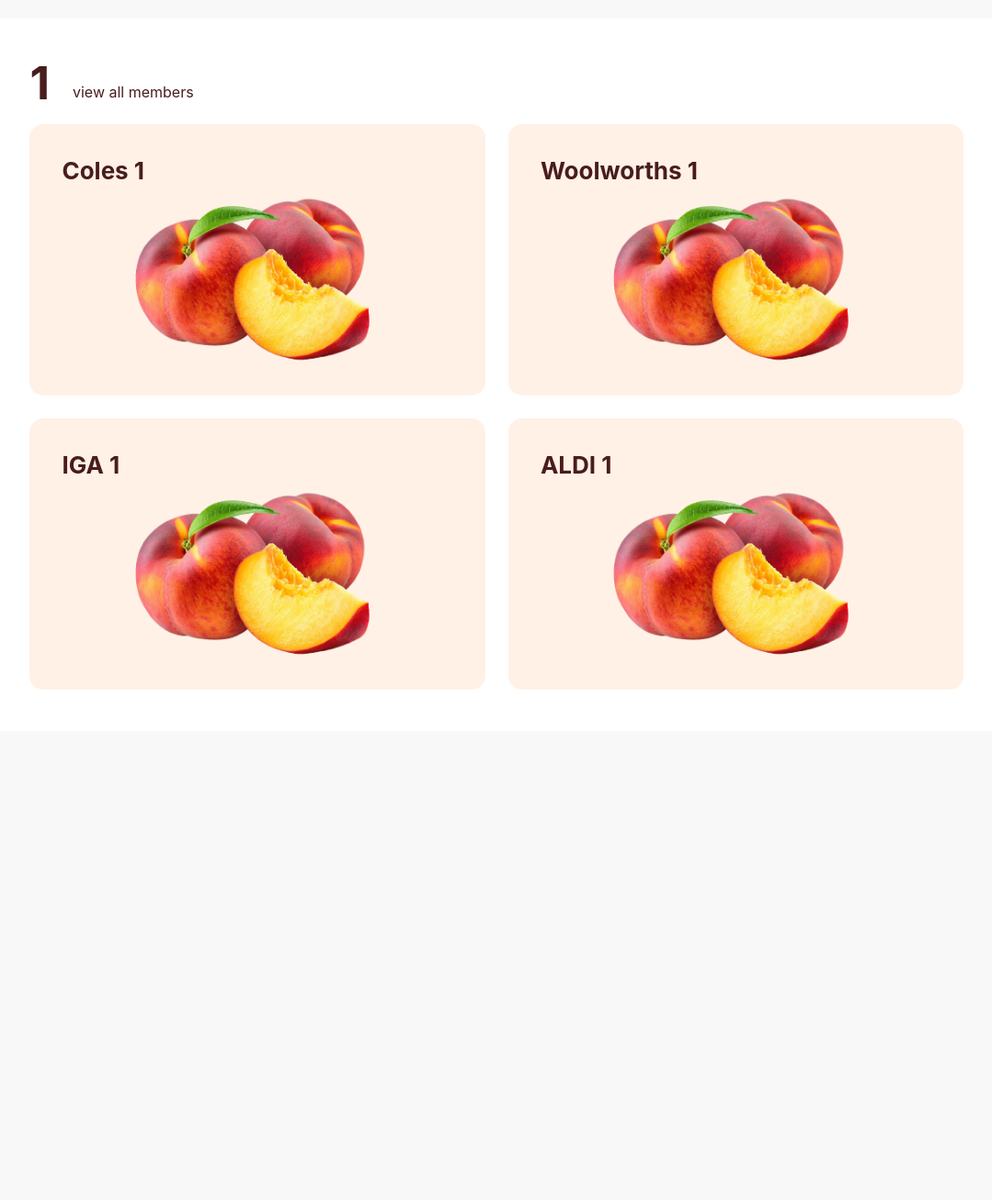
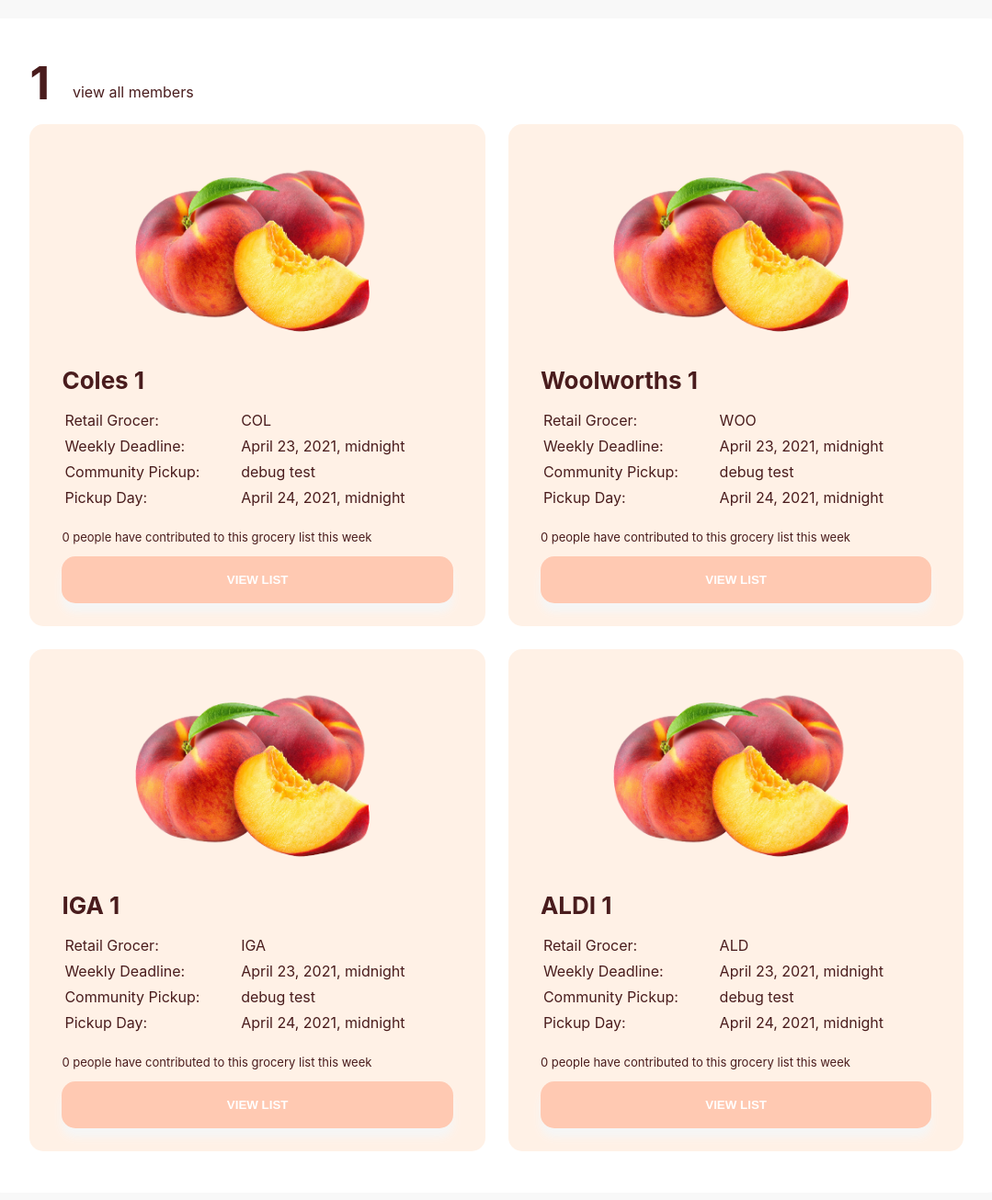
Before and after one commit to sean-tse/codebrew2021, a Django app: page /growocery/postcode/1/ in a window 1280 px wide. Shown: the part 109-1414 px from the top of the page at 92% size, without its empty margins (102-1181 px from the left). Before the commit the page ends 859 px from the top, so only its background shows below. Run offline with Django 3.2, Linux system fonts and the light colour scheme; the visitor is signed in with stand-in values (Sample User, id 1); data comes from the database, SQL or seed files in the repository; data that the repository does not hold is empty.

Commit message:
implement grocery group cards

```diff
--- a/mysite/growocery/models.py
+++ b/mysite/growocery/models.py
@@ -39,6 +39,7 @@ class GroceryChain(models.Model):
         ALDI = 'ALD', _('ALDI')
 
     chain = models.CharField(max_length=3, choices=ChainName.choices)
+    # label = "Coles"
 
 class DeliveryFee(models.Model):
     chain = models.ForeignKey(GroceryChain, on_delete=models.CASCADE)
--- a/mysite/growocery/static/css/postcode.css
+++ b/mysite/growocery/static/css/postcode.css
@@ -50,11 +50,18 @@ body {
     padding-top: 35px;
     padding-bottom: 25px;
 }
-.image-container {
-    width: 100%;
-    background-color: red;
-    justify-content: center;
-}
 img.group-image {
     height: 200px;
+    margin-bottom: 24px;
 }
+table {
+    margin-top: 15px;
+    margin-bottom: 5px;
+}
+th {
+    padding-bottom: 5px;
+}
+button {
+    width: 100%;
+    background-color: #FFC9B2;
+}
--- a/mysite/growocery/static/css/style.css
+++ b/mysite/growocery/static/css/style.css
@@ -89,3 +89,14 @@ nav li a:hover {
     width: 100%;
     text-align: center;
 }
+table {
+    font-weight: normal;
+    align-content: left;
+}
+th {
+    text-align: left;
+    font-weight: 400;
+}
+.small-text {
+    font-size: 13px;
+}
--- a/mysite/growocery/templates/growocery/postcode_home.html
+++ b/mysite/growocery/templates/growocery/postcode_home.html
@@ -19,12 +19,33 @@
     <div id='grocery-groups'>
         {% for group in groups %}
         <div class="container">
-            <h3>{{ group.store.name }}</h3>
             <!-- <h2>{{ group.id }}</h2> -->
             <div class='center'>
                 <img src="{% static 'growocery/images/grocery-stock/peach.png' %}" alt="" class='group-image'>
             </div>
-
+            <h3>{{ group.store.name }}</h3>
+            <table>
+                <tr>
+                    <th>Retail Grocer: </th>
+                    <th>{{ group.store.chain.chain }}</th>
+                </tr>
+                <tr>
+                    <th>Weekly Deadline: </th>
+                    <th>{{ group.nextDeadline }}</th>
+                </tr>
+                <tr>
+                    <th>Community Pickup: </th>
+                    <th>{{ group.pickup.locationDetails }}</th>
+                </tr>
+                <tr>
+                    <th>Pickup Day: </th>
+                    <th>{{ group.pickup.pickupWhen }}</th>
+                </tr>
+            </table>
+            <p class='small-text'>
+                {{ group.cart.groupOrders | length }} people have contributed to this grocery list this week
+            </p>
+            <button onclick="location.href='/growocery/community/{{group.id}}/detail'">View List</button>
         </div>
         {% endfor %}
     </div>
--- a/mysite/growocery/views.py
+++ b/mysite/growocery/views.py
@@ -79,21 +79,20 @@ def logout_view(request):
 def postcode_home(request, postcode):
     if request.user.is_authenticated:
         pcc = PostCodeCommunity.objects.get_or_create(postcode=postcode)[0]
-
+        labels = []
         for (code, label) in GroceryChain.ChainName.choices:
             chain = GroceryChain.objects.get_or_create(chain=code)[0]
             store = GroceryStore.objects.get_or_create(chain=chain, postcode=postcode, name = f"{label}  {postcode}")[0]
             cart = Cart.objects.get_or_create(store=store)[0]
             pickup=Pickup.objects.get_or_create(pickupWhen = datetime.date.today()+datetime.timedelta(days=7), store=store)[0]
             group = CommunityGroceryGroup.objects.get_or_create(pcc=pcc, cart=cart, store=store, pickup=pickup, nextDeadline=datetime.date.today()+datetime.timedelta(days=6)) # 1 week in advance
-
+            labels.append(label)
+            label = label
         groups = CommunityGroceryGroup.objects.filter(pcc=pcc)
 
-        return render(request, 'growocery/postcode_home.html', {'groups': groups, 'postcode': postcode})
+        return render(request, 'growocery/postcode_home.html', {'groups': groups, 'postcode': postcode, "labels": labels})
     else:
         return redirect("/growocery/login/")
-
-
 
 def group_detail(request, id):
     if request.user.is_authenticated:
```
